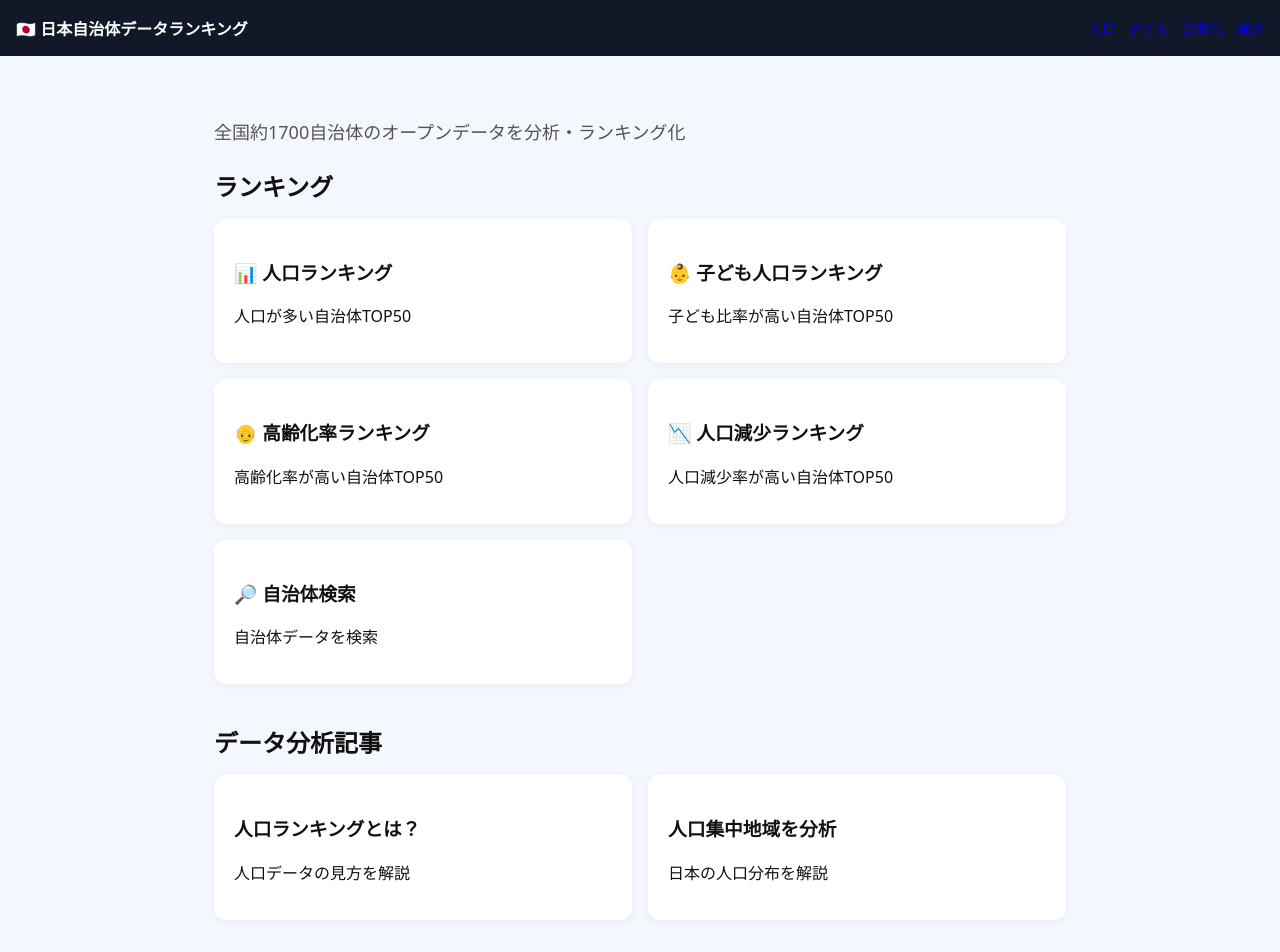
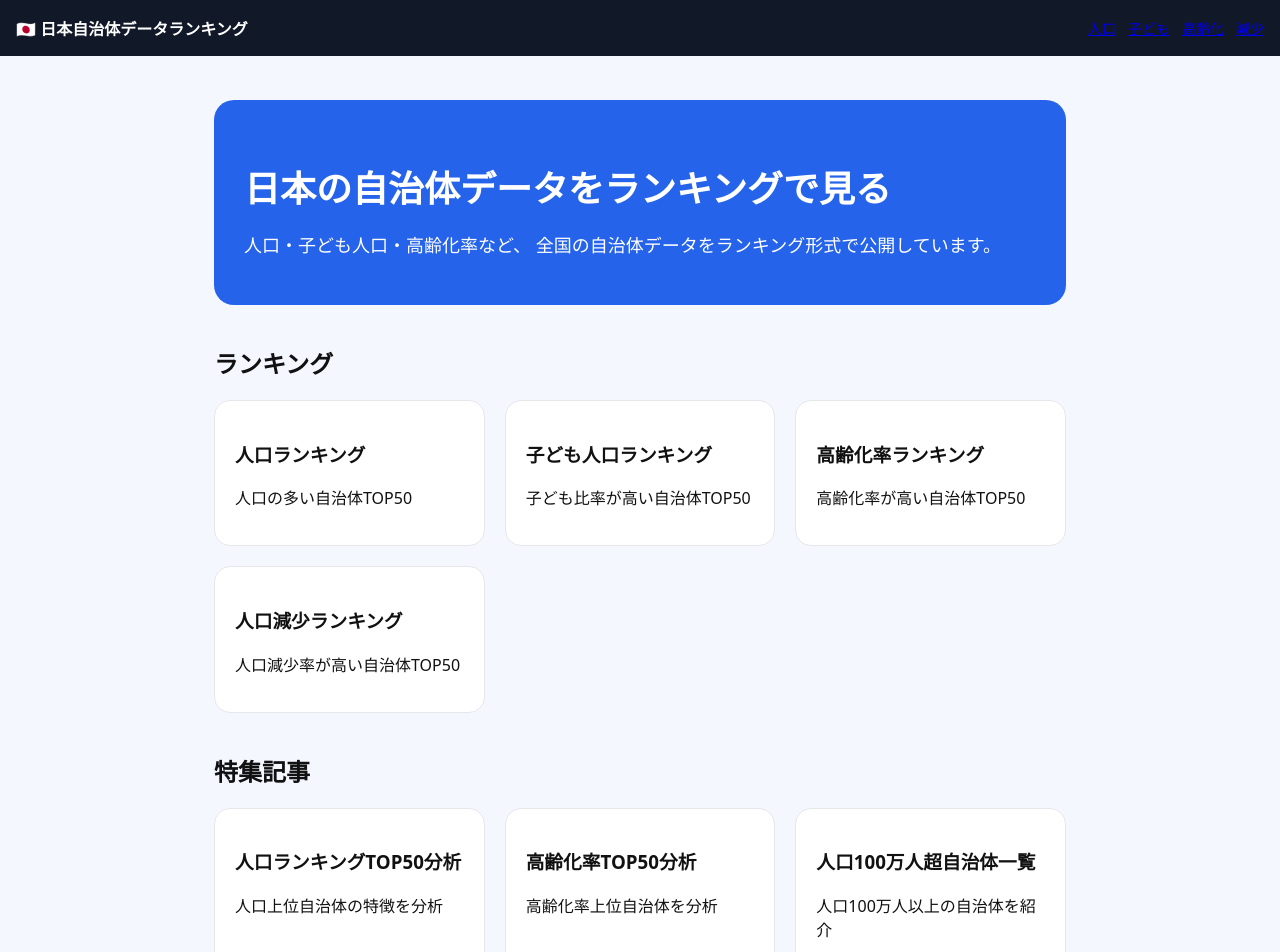
Before and after one commit to OW-beep/japan-data-site, a Next.js app: page / in a window 1280 px wide. Shown: the top 952 px of the page. Built offline with nearby package versions, Linux system fonts and the light colour scheme.

Commit message:
update site

```diff
--- a/app/page.tsx
+++ b/app/page.tsx
@@ -4,96 +4,114 @@ export default function Page() {
 return (
 <main
 style={{
-        maxWidth: 1000,
+maxWidth: 1100,
 margin: "0 auto",
 padding: 24,
 }}
-    >
-      <p
-        style={{
-          color: "#555",
-          fontSize: 18,
-          marginBottom: 24,
-        }}
-      >
-        全国約1700自治体のオープンデータを分析・ランキング化
+> <section style={hero}> <h1 style={heroTitle}>
+日本の自治体データをランキングで見る </h1>
+
+
+    <p style={heroText}>
+      人口・子ども人口・高齢化率など、
+      全国の自治体データをランキング形式で公開しています。
     </p>
+  </section>
 
-      <section>
-        <h2 style={sectionTitle}>ランキング</h2>
+  <h2>ランキング</h2>
 
   <div style={grid}>
     <Link href="/ranking/population" style={card}>
-            <h3>📊 人口ランキング</h3>
-            <p>人口が多い自治体TOP50</p>
+      <h3>人口ランキング</h3>
+      <p>人口の多い自治体TOP50</p>
     </Link>
 
     <Link href="/ranking/child" style={card}>
-            <h3>👶 子ども人口ランキング</h3>
+      <h3>子ども人口ランキング</h3>
       <p>子ども比率が高い自治体TOP50</p>
     </Link>
 
     <Link href="/ranking/aging" style={card}>
-            <h3>👴 高齢化率ランキング</h3>
+      <h3>高齢化率ランキング</h3>
       <p>高齢化率が高い自治体TOP50</p>
     </Link>
 
     <Link href="/ranking/decline" style={card}>
-            <h3>📉 人口減少ランキング</h3>
+      <h3>人口減少ランキング</h3>
       <p>人口減少率が高い自治体TOP50</p>
     </Link>
+  </div>
 
-          <Link href="/search" style={card}>
-            <h3>🔎 自治体検索</h3>
-            <p>自治体データを検索</p>
-          </Link>
-        </div>
-      </section>
-
-      <section style={{ marginTop: 40 }}>
-        <h2 style={sectionTitle}>データ分析記事</h2>
+  <h2 style={{ marginTop: 40 }}>
+    特集記事
+  </h2>
 
   <div style={grid}>
     <Link
-            href="/articles/population-about"
+      href="/articles/population-top50"
       style={card}
     >
-            <h3>人口ランキングとは？</h3>
-            <p>人口データの見方を解説</p>
+      <h3>人口ランキングTOP50分析</h3>
+      <p>
+        人口上位自治体の特徴を分析
+      </p>
     </Link>
 
     <Link
-            href="/articles/population-concentration"
+      href="/articles/aging-top50"
       style={card}
     >
-            <h3>人口集中地域を分析</h3>
-            <p>日本の人口分布を解説</p>
+      <h3>高齢化率TOP50分析</h3>
+      <p>
+        高齢化率上位自治体を分析
+      </p>
+    </Link>
+
+    <Link
+      href="/articles/million-cities"
+      style={card}
+    >
+      <h3>人口100万人超自治体一覧</h3>
+      <p>
+        人口100万人以上の自治体を紹介
+      </p>
     </Link>
   </div>
-      </section>
 </main>
+
+
 );
 }
 
-const sectionTitle: React.CSSProperties = {
-  fontSize: 24,
-  fontWeight: 700,
-  marginBottom: 16,
+const hero: React.CSSProperties = {
+background: "#2563eb",
+color: "white",
+borderRadius: 20,
+padding: 30,
+marginBottom: 40,
+};
+
+const heroTitle: React.CSSProperties = {
+fontSize: 36,
+marginBottom: 12,
+};
+
+const heroText: React.CSSProperties = {
+fontSize: 18,
 };
 
 const grid: React.CSSProperties = {
 display: "grid",
 gridTemplateColumns:
-    "repeat(auto-fit,minmax(280px,1fr))",
-  gap: 16,
+"repeat(auto-fit,minmax(260px,1fr))",
+gap: 20,
 };
 
 const card: React.CSSProperties = {
-  display: "block",
+background: "white",
+border: "1px solid #e5e7eb",
+borderRadius: 16,
 padding: 20,
-  background: "white",
-  borderRadius: 12,
-  boxShadow: "0 2px 10px rgba(0,0,0,0.05)",
 textDecoration: "none",
 color: "#111",
 };
```
Also changed, not shown: app/articles/million-cities/page.tsx (added, +65 -0 lines), app/articles/population-top50/page.tsx (+72 -8 lines). Lines whose indentation alone changed are shown as unchanged.
